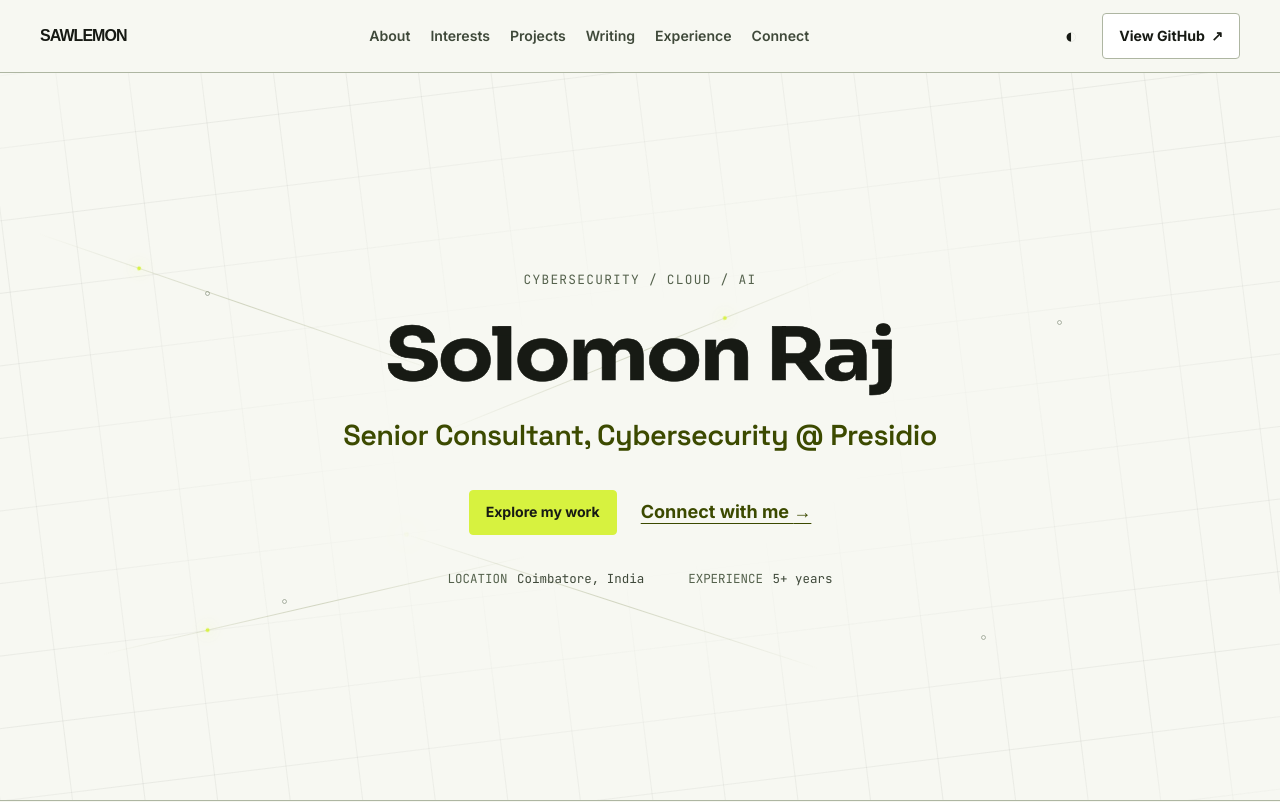
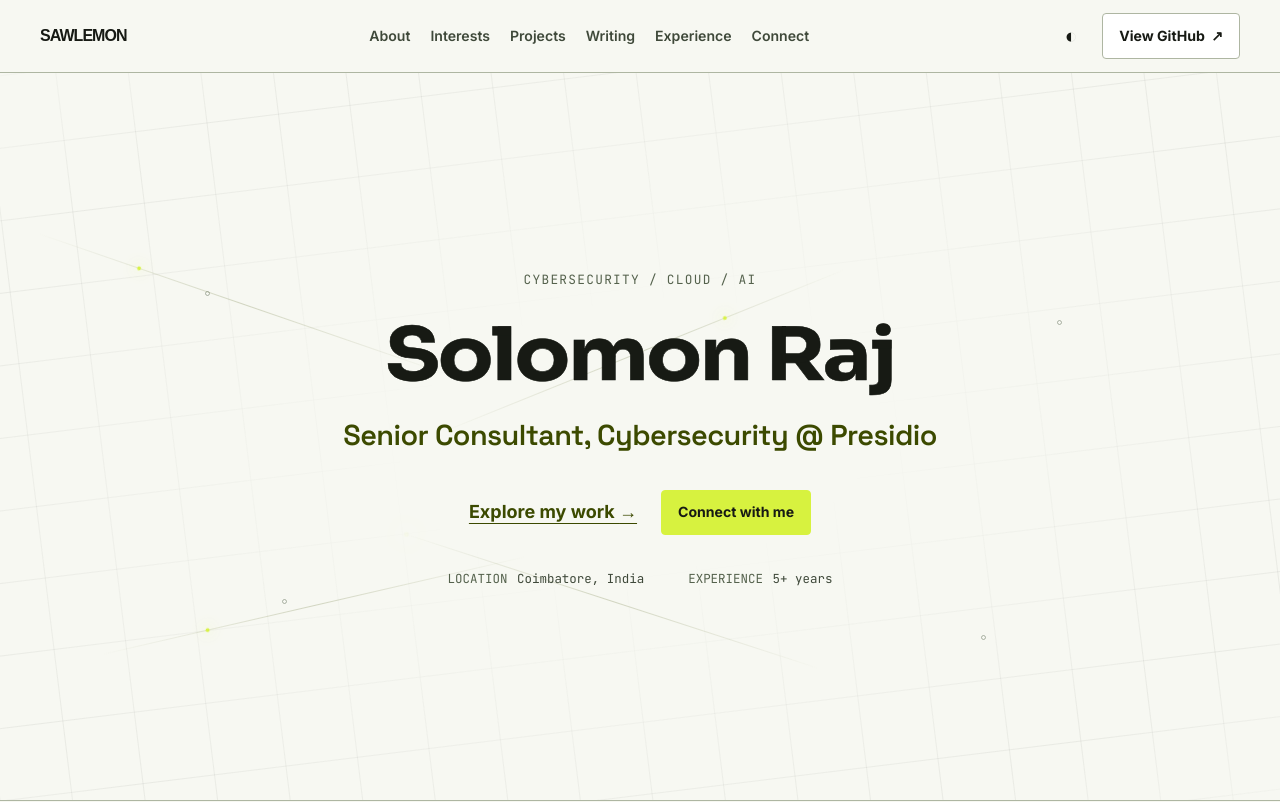
Before and after one commit to sawlemon/sawlemon.github.io, an Astro site: page / in a window 1280 px wide. Shown: the top 802 px of the page. Built offline with nearby package versions, Linux system fonts and the light colour scheme; Astro itself is replaced by a stand-in of ours.

Commit message:
Swap hero CTA hierarchy: Connect with me becomes primary
Connect with me takes the solid lemon button (more inviting), Explore my
work steps down to the underlined text link with an arrow. Same order,
same targets (#projects, #connect).

```diff
--- a/src/pages/index.astro
+++ b/src/pages/index.astro
@@ -31,7 +31,7 @@ const kineticTitle = 'Selected Work';
             </svg>
           </h1>
           <p class="hero-role">Senior Consultant, Cybersecurity @ Presidio</p>
-          <div class="actions"><a class="button button-primary" href="#projects">Explore my work</a><a class="text-link" href="#connect">Connect with me <span aria-hidden="true">→</span></a></div>
+          <div class="actions"><a class="text-link" href="#projects">Explore my work <span aria-hidden="true">→</span></a><a class="button button-primary" href="#connect">Connect with me</a></div>
           <dl class="hero-facts"><div><dt>Location</dt><dd>Coimbatore, India</dd></div><div><dt>Experience</dt><dd>5+ years</dd></div></dl>
         </div>
       </section>
```
